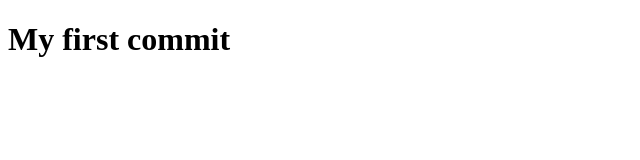
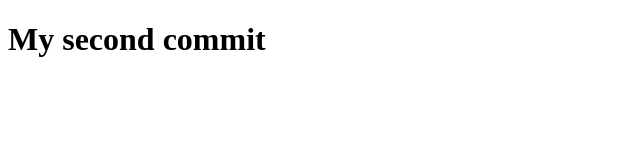
Before and after one commit to fayeb123/my-first-repository, a plain HTML site: page index.html in a window 1280 px wide. Shown: the whole page, without its empty margins (0-640 px from the left). Drawn offline with Linux system fonts and the light colour scheme.

Commit message:
Update index.html
my second commit

```diff
--- a/index.html
+++ b/index.html
@@ -4,6 +4,6 @@
         <title>My page</title>
     </head>
     <body>
-        <h1>My first commit</h1>
+        <h1>My second commit</h1>
     </body>
 </html>
```
